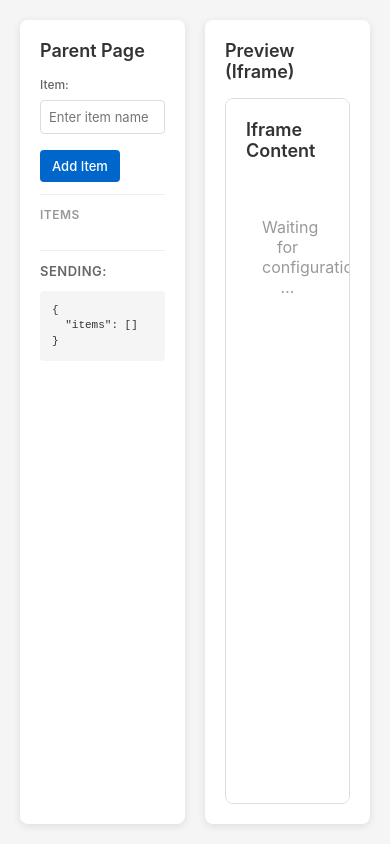
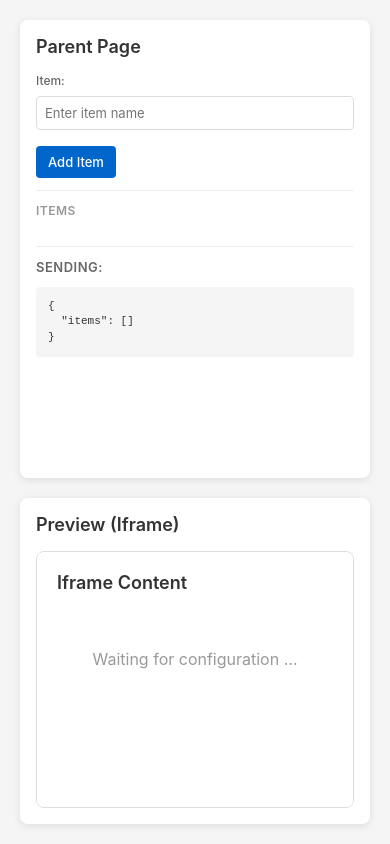
Before and after one commit to mhulse/postmessage-demo, a plain HTML site: page index.html in a window 390 px wide. Drawn offline with Linux system fonts and the light colour scheme.

Commit message:
Make index page responsive - stack on mobile, side-by-side on tablet+

```diff
--- a/index.css
+++ b/index.css
@@ -1,16 +1,23 @@
 body {
   background: var(--color-bg);
-  height: 100vh;
+  min-height: 100vh;
   margin: 0;
 }
 
 .app {
   display: grid;
-  grid-template-columns: 1fr 1fr;
+  grid-template-columns: 1fr;
   gap: var(--space-xl);
-  height: 100vh;
+  min-height: 100vh;
   padding: var(--space-xl);
-  overflow: hidden;
+}
+
+@media (min-width: 768px) {
+  .app {
+    grid-template-columns: 1fr 1fr;
+    height: 100vh;
+    overflow: hidden;
+  }
 }
 
 .panel {
@@ -21,6 +28,13 @@ body {
   overflow-y: auto;
   display: flex;
   flex-direction: column;
+  min-height: 0;
+}
+
+@media (max-width: 767px) {
+  .panel {
+    padding: var(--space-lg);
+  }
 }
 
 .form__group {
```
